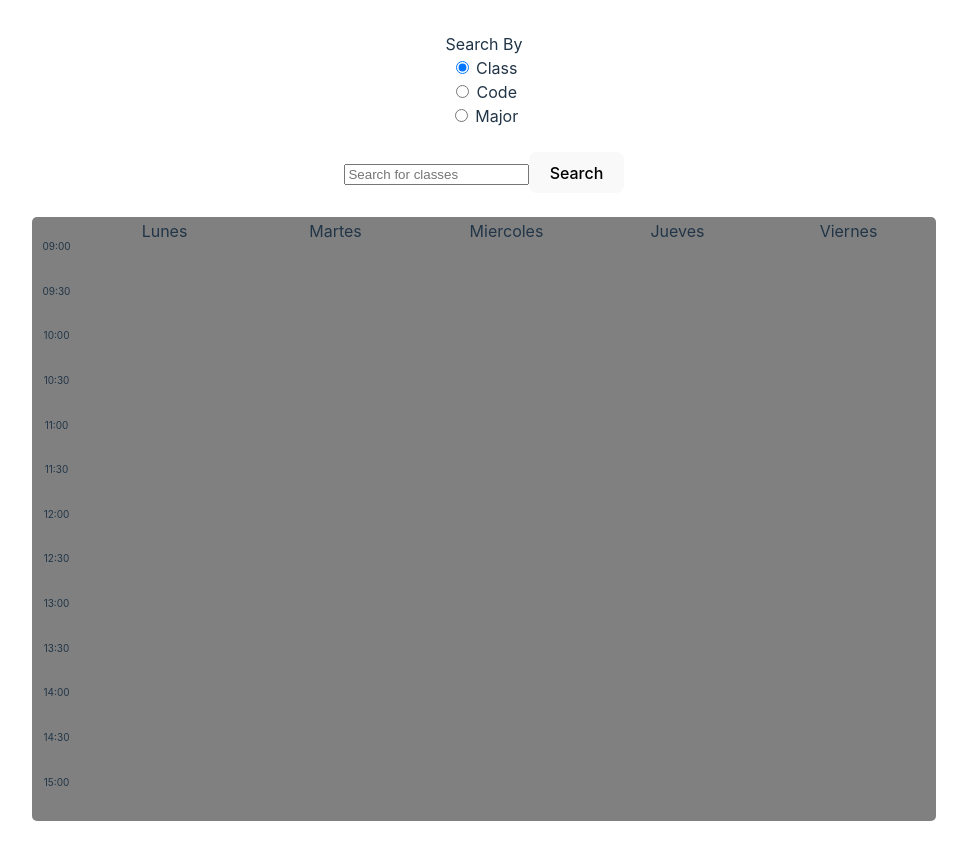
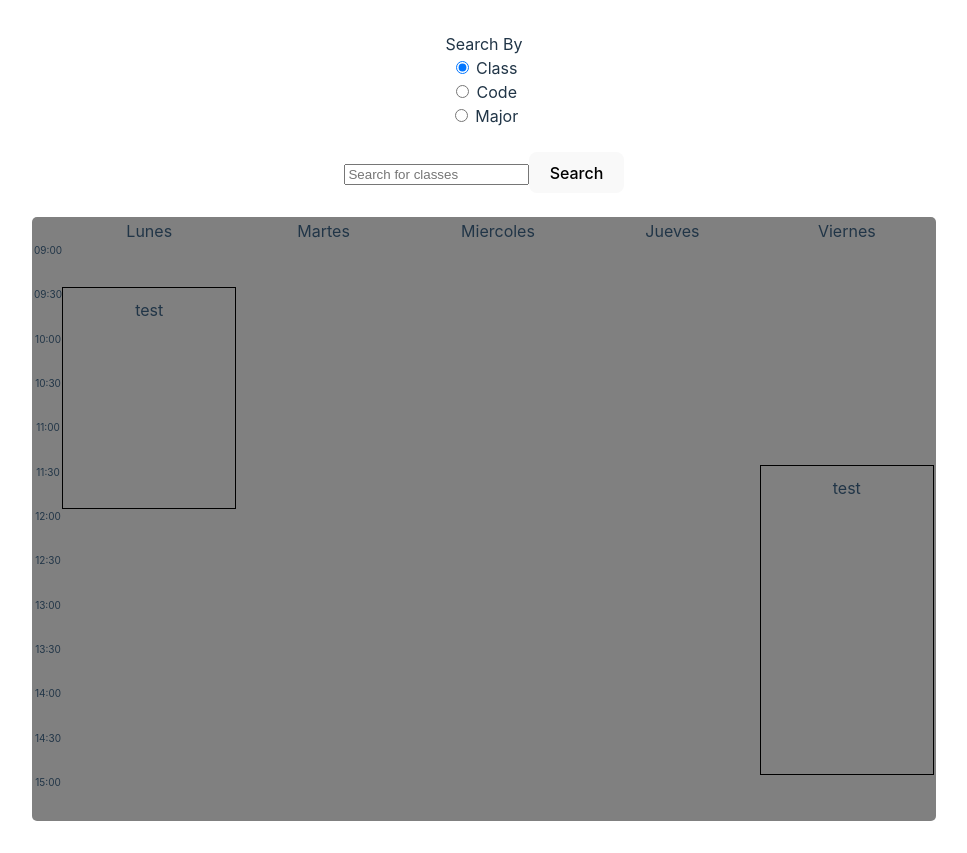
Before and after one commit to sebastian-dv/schedule-builder, a React (Vite) app: page / in a window 1280 px wide. Shown: the whole page, without its empty margins (156-1123 px from the left). Built offline with nearby package versions, Linux system fonts and the light colour scheme.

Commit message:
Created Course component which Calendar can pass schedule data to and is then displayed in the proper location on Calendar

```diff
--- a/src/Calendar.css
+++ b/src/Calendar.css
@@ -1,6 +1,6 @@
 .calendar {
 	display: grid;
-	grid-template-columns: 45px repeat(5, 1fr);
+	grid-template-columns: [time] auto [lun] 1fr [mar] 1fr [mie] 1fr [jue] 1fr [vie] 1fr [end-col];
 	width: 900px;
 	border-radius: 5px;
 	background-color: grey;
@@ -9,12 +9,27 @@
 
 .large-calendar {
 	height: 1000px;
-	grid-template-rows: 20px repeat(26, 1fr);
+	/*grid-template-rows: 20px repeat(26, 1fr);*/
 }
 
 .small-calendar {
 	height: 600px;
-	grid-template-rows: 20px repeat(13, 1fr);
+	grid-template-rows:
+	[day]  auto
+    [_0900]  1fr
+    [_0930]  1fr
+    [_1000]  1fr
+    [_1030]  1fr
+    [_1100]  1fr
+    [_1130]  1fr
+    [_1200]  1fr
+    [_1230]  1fr
+    [_1300]  1fr
+    [_1330]  1fr
+    [_1400]  1fr
+    [_1430]  1fr
+    [_1500]  1fr
+    [end-row];
 }
 
 .hour-line {
@@ -28,127 +43,147 @@
 	font-size: 10px;
 }
 
-.lunes {
-	grid-column-start: 2;
+.lun {
+	grid-area: day / lun;
 }
 
-.martes {
-	grid-column-start: 3;
+.mar {
+	grid-area: day / mar;
 }
 
-.miercoles {
-	grid-column-start: 4;
+.mie {
+	grid-area: day / mie;
 }
 
-.jueves {
-	grid-column-start: 5;
+.jue {
+	grid-area: day / jue;
 }
 
-.viernes {
-	grid-column-start: 6;
+.vie {
+	grid-area: day / vie;
 }
 
-.nine {
-	grid-row-start: 2;
+._0900 {
+	grid-area: _0900 / time;
 }
 
-.nine-thirty {
-	grid-row-start: 3;
+._0930 {
+	grid-area: _0930 / time;
 }
 
-.ten {
-	grid-row-start: 4;
+._1000 {
+	grid-area: _1000 / time;
 }
 
-.ten-thirty {
-	grid-row-start: 5;
+._1030 {
+	grid-area: _1030 / time;
 }
 
-.eleven {
-	grid-row-start: 6;
+._1100 {
+	grid-area: _1100 / time;
 }
 
-.eleven-thirty {
-	grid-row-start: 7;
+._1130 {
+	grid-area: _1130 / time;
 }
 
-.twelve {
-	grid-row-start: 8;
+._1200 {
+	grid-area: _1200 / time;
 }
 
-.twelve-thirty {
-	grid-row-start: 9;
+._1230 {
+	grid-area: _1230 / time;
 }
 
-.thirteen {
-	grid-row-start: 10;
+._1300 {
+	grid-area: _1300 / time;
 }
 
-.thirteen-thirty {
-	grid-row-start: 11;
+._1330 {
+	grid-area: _1330 / time;
 }
 
-.fourteen {
-	grid-row-start: 12;
+._1400 {
+	grid-area: _1400 / time;
 }
 
-.fourteen-thirty {
-	grid-row-start: 13;
+._1430 {
+	grid-area: _1430 / time;
 }
 
-.fifteen {
-	grid-row-start: 14;
+._1500 {
+	grid-area: _1500 / time;
 }
 
-.fifteen-thirty {
-	grid-row-start: 15;
+._1530 {
+	grid-area: _1530 / time;
 }
 
-.sixteen {
-	grid-row-start: 16;
+._1600 {
+	grid-area: _1600 / time;
 }
 
-.sixteen-thirty {
-	grid-row-start: 17;
+._1630 {
+	grid-area: _1630 / time;
 }
 
-.seventeen {
-	grid-row-start: 18;
+._1700 {
+	grid-area: _1700 / time;
 }
 
-.seventeen-thirty {
-	grid-row-start: 19;
+._1730 {
+	grid-area: _1730 / time;
 }
 
 
-.eighteen {
-	grid-row-start: 20;
+._1800 {
+	grid-area: _1800 / time;
 }
 
-.eighteen-thirty {
-	grid-row-start: 21;
+._1830 {
+	grid-area: _1830 / time;
 }
 
-.nineteen {
-	grid-row-start: 22;
+._1900 {
+	grid-area: _1900 / time;
 }
 
-.nineteen-thirty {
-	grid-row-start: 23;
+._1930 {
+	grid-area: _1930 / time;
 }
 
-.twenty {
-	grid-row-start: 24;
+._2000 {
+	grid-area: _2000 / time;
 }
 
-.twenty-thirty {
-	grid-row-start: 25;
+._2030 {
+	grid-area: _2030 / time;
 }
 
-.twenty-one {
-	grid-row-start: 26;
+._2100 {
+	grid-area: _2100 / time;
 }
 
-.twenty-one-thirty {
-	grid-row-start: 27;
+._2130 {
+	grid-area: _2130 / time;
 }
+
+.boxOne {
+	grid-column-end: 5;
+	grid-row-end: 11;
+}
+
+.wrapper {
+	display: grid;
+  }
+
+  .item {
+	padding: 10px;
+	border-bottom: 1px solid black;
+	border-top: 1px solid black;
+	border-right: 1px solid black;
+	border-left: 1px solid black;
+	/* with flexbox:
+	width: calc(50% - 21px);
+	*/
+  }
--- a/src/Calendar.tsx
+++ b/src/Calendar.tsx
@@ -1,12 +1,52 @@
 import './Calendar.css'
 import { WEEKDAYS, TIMES } from './Constants';
+import { useEffect, useState } from 'react';
+import Course from './Course'
 
 export default function Calendar({showMore}: {showMore: boolean}) {
+
+	let [unclean, setUnclean] = useState<any>([{}]);
+	let [courses, setCourses] = useState<any>([{}])
+
+	useEffect( () => {
+		let test1 = [{day: "Vie", startTime: "11:30",endTime: "15:00"}, {day: "Lun", startTime: "09:30",endTime: "12:00"}]
+
+		setUnclean(test1);
+
+
+	}, []);
+
+	useEffect( () => {
+		console.log("cleaning")
+		setCourses(cleanSched(unclean))
+	}, [unclean]);
+
+
+	const cleanSched = (sched:any) => {
+		sched.map((course:any) => {
+			if(course && course.day && course.startTime && course.endTime) {
+				course['day'] = course['day'].toLowerCase();
+				let startTime = course['startTime'].replace(':','');
+				course['startTime'] = '_'.concat(startTime);
+
+			   let endTime = course['endTime'].replace(':','');
+			   course['endTime'] = '_'.concat(endTime);
+			}
+
+			else {
+				console.log("Tried to access invalud data while cleaning")
+			}
+
+		})
+
+		return sched;
+		}
 
 	return (
 		<>
 			<div className={'calendar ' + (showMore ? 'large-calendar' : 'small-calendar')} >
 				{
+
 					WEEKDAYS.map((weekday) => (
 						<div className={weekday.class} key={weekday.day} >
 							{weekday.day}
@@ -27,6 +67,14 @@ export default function Calendar({showMore}: {showMore: boolean}) {
 							</div>
 						))
 				}
+				{
+					courses.map((c:any) => {
+						console.log("mapping");
+						console.log(c);
+						return <Course day={c.day} startTime={c.startTime} endTime={c.endTime}/>
+					})
+
+				}
 			</div>
 		</>
 	)
--- a/src/Constants.ts
+++ b/src/Constants.ts
@@ -4,39 +4,39 @@ export const LEGANES_DATA = '/src/data/leganes-data.json';
 
 export const WEEKDAYS = [
 	//{ day: 'Domingo', class: 'domingo' },
-	{ day: 'Lunes', class: 'lunes' },
-	{ day: 'Martes', class: 'martes' },
-	{ day: 'Miercoles', class: 'miercoles' },
-	{ day: 'Jueves', class: 'jueves' },
-	{ day: 'Viernes', class: 'viernes' },
+	{ day: 'Lunes', class: 'lun' },
+	{ day: 'Martes', class: 'mar' },
+	{ day: 'Miercoles', class: 'mie' },
+	{ day: 'Jueves', class: 'jue' },
+	{ day: 'Viernes', class: 'vie' },
 	//{ day: 'Sabado', class: 'sabado' }
 ];
 
 export const TIMES = [
-	{ time: '09:00', class: 'nine' },
-	{ time: '09:30', class: 'nine-thirty' },
-	{ time: '10:00', class: 'ten' },
-	{ time: '10:30', class: 'ten-thirty' },
-	{ time: '11:00', class: 'eleven' },
-	{ time: '11:30', class: 'eleven-thirty' },
-	{ time: '12:00', class: 'twelve' },
-	{ time: '12:30', class: 'twelve-thirty' },
-	{ time: '13:00', class: 'thirteen' },
-	{ time: '13:30', class: 'thirteen-thirty' },
-	{ time: '14:00', class: 'fourteen' },
-	{ time: '14:30', class: 'fourteen-thirty' },
-	{ time: '15:00', class: 'fifteen' },
-	{ time: '15:30', class: 'fifteen-thirty' },
-	{ time: '16:00', class: 'sixteen' },
-	{ time: '16:30', class: 'sixteen-thirty' },
-	{ time: '17:00', class: 'seventeen' },
-	{ time: '17:30', class: 'seventeen-thirty' },
-	{ time: '18:00', class: 'eighteen' },
-	{ time: '18:30', class: 'eighteen-thirty' },
-	{ time: '19:00', class: 'nineteen' },
-	{ time: '19:30', class: 'nineteen-thirty' },
-	{ time: '20:00', class: 'twenty' },
-	{ time: '20:30', class: 'twenty-thirty' },
-	{ time: '21:00', class: 'twenty-one' },
-	{ time: '21:30', class: 'twenty-one-thirty' }
+	{ time: '09:00', class: '_0900' },
+	{ time: '09:30', class: '_0930' },
+	{ time: '10:00', class: '_1000' },
+	{ time: '10:30', class: '_1030' },
+	{ time: '11:00', class: '_1100' },
+	{ time: '11:30', class: '_1130' },
+	{ time: '12:00', class: '_1200' },
+	{ time: '12:30', class: '_1230' },
+	{ time: '13:00', class: '_1300' },
+	{ time: '13:30', class: '_1330' },
+	{ time: '14:00', class: '_1400' },
+	{ time: '14:30', class: '_1430' },
+	{ time: '15:00', class: '_1500' },
+	{ time: '15:30', class: '_1530' },
+	{ time: '16:00', class: '_1600' },
+	{ time: '16:30', class: '_1630' },
+	{ time: '17:00', class: '_1700' },
+	{ time: '17:30', class: '_1730' },
+	{ time: '18:00', class: '_1800' },
+	{ time: '18:30', class: '_1830' },
+	{ time: '19:00', class: '_1900' },
+	{ time: '19:30', class: '_1930' },
+	{ time: '20:00', class: '_2000' },
+	{ time: '20:30', class: '_2030' },
+	{ time: '21:00', class: '_2100' },
+	{ time: '21:30', class: '_2130' }
 ]
--- /dev/null
+++ b/src/Course.tsx
@@ -0,0 +1,20 @@
+import { useEffect } from 'react';
+
+export default function Course({day, startTime, endTime}: {day:string, startTime:string, endTime:string}) {
+
+    useEffect( () => {
+        console.log("IN course")
+        console.log(day)
+    }, [])
+
+    const style:any = {"gridColumn": day, "gridRow": startTime + ' / ' + endTime}
+
+
+	return (
+		<>
+			<div className={"item"} style={style} >
+                test
+			</div>
+		</>
+	)
+}
```
